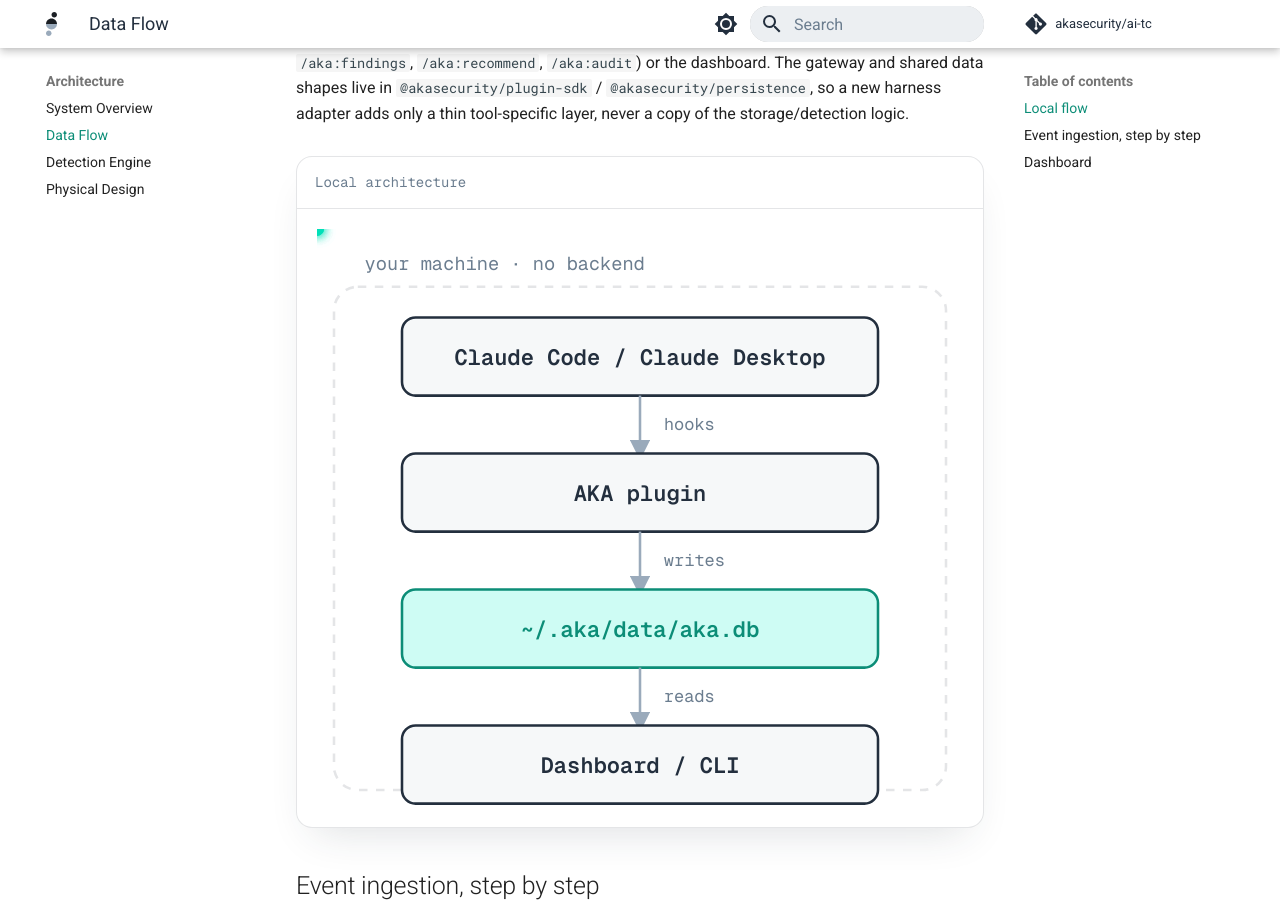
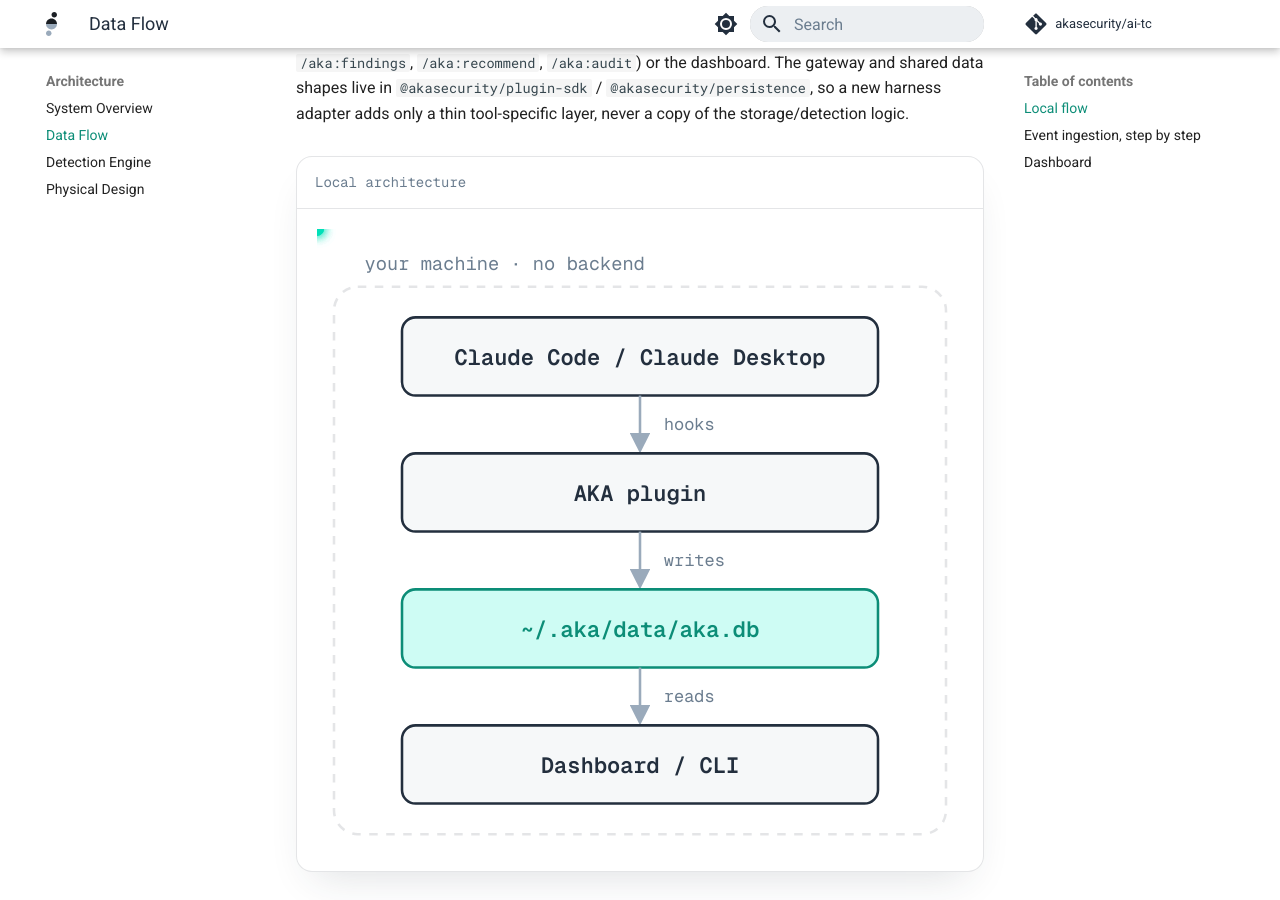
Before and after one commit to akasecurity/ai-tc-docs, an MkDocs documentation site: the page built from docs/architecture/data-flow.md, in a window 1280 px wide and 900 px high, scrolled down 373 px. Built offline with MkDocs 1.6.1 and Material for MkDocs 9.7.7, drawn with Linux system fonts in a browser that asks for light colours; comment, search, counter and statistics services are not loaded.

Commit message:
docs: share animated local-arch diagram via partial
Extract the local-architecture diagram into overrides/partials/local_arch_diagram.html
(animated pulses, viewBox 366 / boundary 322 so the Dashboard node no longer
overflows, arrow tips ending on the block edges). home.html and data-flow.md
both render it from the single partial, so home now shows the animated version.

```diff
--- a/docs/architecture/data-flow.md
+++ b/docs/architecture/data-flow.md
@@ -13,52 +13,8 @@ dashboard. The gateway and shared data shapes live in `@akasecurity/plugin-sdk`
 `@akasecurity/persistence`, so a new harness adapter adds only a thin tool-specific
 layer, never a copy of the storage/detection logic.
 
-<div class="mdx-diagram" style="margin:1.5rem 0;">
-  <div class="mdx-terminal__bar mdx-diagram__bar">
-    <span>Local architecture</span>
-  </div>
-  <div class="mdx-diagram__body">
-    <svg viewBox="0 0 380 340" role="img" aria-label="Claude Code or Claude Desktop talks to the AKA plugin, which writes to a local SQLite store that the dashboard and CLI read directly, all inside your machine with no backend.">
-      <rect class="mdx-diagram__boundary" x="10" y="34" width="360" height="296" rx="14" />
-      <text class="mdx-diagram__boundary-label" x="28" y="24">your machine &middot; no backend</text>
-
-      <rect class="mdx-diagram__node" x="50" y="52" width="280" height="46" rx="8" />
-      <text class="mdx-diagram__node-label" x="190" y="80">Claude Code / Claude Desktop</text>
-
-      <line class="mdx-diagram__arrow" x1="190" y1="98" x2="190" y2="130" marker-end="url(#overview-diagram-arrowhead)" />
-      <text class="mdx-diagram__arrow-label" x="204" y="118">hooks</text>
-      <circle class="mdx-diagram__pulse" r="4">
-        <animateMotion dur="2.4s" begin="0s" repeatCount="indefinite" path="M190,98 L190,130" />
-      </circle>
-
-      <rect class="mdx-diagram__node" x="50" y="132" width="280" height="46" rx="8" />
-      <text class="mdx-diagram__node-label" x="190" y="160">AKA plugin</text>
-
-      <line class="mdx-diagram__arrow" x1="190" y1="178" x2="190" y2="210" marker-end="url(#overview-diagram-arrowhead)" />
-      <text class="mdx-diagram__arrow-label" x="204" y="198">writes</text>
-      <circle class="mdx-diagram__pulse" r="4">
-        <animateMotion dur="2.4s" begin="0.8s" repeatCount="indefinite" path="M190,178 L190,210" />
-      </circle>
-
-      <rect class="mdx-diagram__node mdx-diagram__node--accent" x="50" y="212" width="280" height="46" rx="8" />
-      <text class="mdx-diagram__node-label mdx-diagram__node-label--accent" x="190" y="240">~/.aka/data/aka.db</text>
-
-      <line class="mdx-diagram__arrow" x1="190" y1="258" x2="190" y2="290" marker-end="url(#overview-diagram-arrowhead)" />
-      <text class="mdx-diagram__arrow-label" x="204" y="278">reads</text>
-      <circle class="mdx-diagram__pulse" r="4">
-        <animateMotion dur="2.4s" begin="1.6s" repeatCount="indefinite" path="M190,258 L190,290" />
-      </circle>
-
-      <rect class="mdx-diagram__node" x="50" y="292" width="280" height="46" rx="8" />
-      <text class="mdx-diagram__node-label" x="190" y="320">Dashboard / CLI</text>
-
-      <defs>
-        <marker id="overview-diagram-arrowhead" markerWidth="8" markerHeight="8" refX="4" refY="4" orient="auto">
-          <path class="mdx-diagram__arrowhead" d="M0,0 L8,4 L0,8 Z" />
-        </marker>
-      </defs>
-    </svg>
-  </div>
+<div class="mdx-diagram-wrap" style="margin:1.5rem 0;">
+--8<-- "overrides/partials/local_arch_diagram.html"
 </div>
 
 ## Event ingestion, step by step
--- a/overrides/home.html
+++ b/overrides/home.html
@@ -240,44 +240,7 @@
 
   <section class="mdx-install mdx-local" id="local-architecture">
     <div class="mdx-install__card mdx-local__card">
-      <div class="mdx-diagram">
-        <div class="mdx-terminal__bar mdx-diagram__bar">
-          <span>Local architecture</span>
-        </div>
-        <div class="mdx-diagram__body">
-          <svg viewBox="0 0 380 366" role="img" aria-label="Claude Code talks to the AKA plugin, which writes to a local SQLite store that the dashboard and CLI read directly, all inside your machine with no backend.">
-            <rect class="mdx-diagram__boundary" x="10" y="34" width="360" height="322" rx="14" />
-            <text class="mdx-diagram__boundary-label" x="28" y="24">your machine &middot; no backend</text>
-
-            <rect class="mdx-diagram__node" x="50" y="52" width="280" height="46" rx="8" />
-            <text class="mdx-diagram__node-label" x="190" y="80">Claude Code</text>
-
-            <line class="mdx-diagram__arrow" x1="190" y1="98" x2="190" y2="130" marker-end="url(#mdx-diagram-arrowhead)" />
-            <text class="mdx-diagram__arrow-label" x="204" y="118">hooks</text>
-
-            <rect class="mdx-diagram__node" x="50" y="132" width="280" height="46" rx="8" />
-            <text class="mdx-diagram__node-label" x="190" y="160">AKA plugin</text>
-
-            <line class="mdx-diagram__arrow" x1="190" y1="178" x2="190" y2="210" marker-end="url(#mdx-diagram-arrowhead)" />
-            <text class="mdx-diagram__arrow-label" x="204" y="198">writes</text>
-
-            <rect class="mdx-diagram__node mdx-diagram__node--accent" x="50" y="212" width="280" height="46" rx="8" />
-            <text class="mdx-diagram__node-label mdx-diagram__node-label--accent" x="190" y="240">~/.aka/data/aka.db</text>
-
-            <line class="mdx-diagram__arrow" x1="190" y1="258" x2="190" y2="290" marker-end="url(#mdx-diagram-arrowhead)" />
-            <text class="mdx-diagram__arrow-label" x="204" y="278">reads</text>
-
-            <rect class="mdx-diagram__node" x="50" y="292" width="280" height="46" rx="8" />
-            <text class="mdx-diagram__node-label" x="190" y="320">Dashboard / CLI</text>
-
-            <defs>
-              <marker id="mdx-diagram-arrowhead" markerWidth="8" markerHeight="8" refX="4" refY="4" orient="auto">
-                <path class="mdx-diagram__arrowhead" d="M0,0 L8,4 L0,8 Z" />
-              </marker>
-            </defs>
-          </svg>
-        </div>
-      </div>
+      {% include "partials/local_arch_diagram.html" %}
 
       <div class="mdx-install__copy">
         <p class="mdx-install__eyebrow">Runs entirely on your machine</p>
--- /dev/null
+++ b/overrides/partials/local_arch_diagram.html
@@ -0,0 +1,47 @@
+<div class="mdx-diagram">
+  <div class="mdx-terminal__bar mdx-diagram__bar">
+    <span>Local architecture</span>
+  </div>
+  <div class="mdx-diagram__body">
+    <svg viewBox="0 0 380 366" role="img" aria-label="Claude Code or Claude Desktop talks to the AKA plugin, which writes to a local SQLite store that the dashboard and CLI read directly, all inside your machine with no backend.">
+      <rect class="mdx-diagram__boundary" x="10" y="34" width="360" height="322" rx="14" />
+      <text class="mdx-diagram__boundary-label" x="28" y="24">your machine &middot; no backend</text>
+
+      <rect class="mdx-diagram__node" x="50" y="52" width="280" height="46" rx="8" />
+      <text class="mdx-diagram__node-label" x="190" y="80">Claude Code / Claude Desktop</text>
+
+      <line class="mdx-diagram__arrow" x1="190" y1="98" x2="190" y2="126" marker-end="url(#mdx-diagram-arrowhead)" />
+      <text class="mdx-diagram__arrow-label" x="204" y="118">hooks</text>
+      <circle class="mdx-diagram__pulse" r="4">
+        <animateMotion dur="2.4s" begin="0s" repeatCount="indefinite" path="M190,98 L190,126" />
+      </circle>
+
+      <rect class="mdx-diagram__node" x="50" y="132" width="280" height="46" rx="8" />
+      <text class="mdx-diagram__node-label" x="190" y="160">AKA plugin</text>
+
+      <line class="mdx-diagram__arrow" x1="190" y1="178" x2="190" y2="206" marker-end="url(#mdx-diagram-arrowhead)" />
+      <text class="mdx-diagram__arrow-label" x="204" y="198">writes</text>
+      <circle class="mdx-diagram__pulse" r="4">
+        <animateMotion dur="2.4s" begin="0.8s" repeatCount="indefinite" path="M190,178 L190,206" />
+      </circle>
+
+      <rect class="mdx-diagram__node mdx-diagram__node--accent" x="50" y="212" width="280" height="46" rx="8" />
+      <text class="mdx-diagram__node-label mdx-diagram__node-label--accent" x="190" y="240">~/.aka/data/aka.db</text>
+
+      <line class="mdx-diagram__arrow" x1="190" y1="258" x2="190" y2="286" marker-end="url(#mdx-diagram-arrowhead)" />
+      <text class="mdx-diagram__arrow-label" x="204" y="278">reads</text>
+      <circle class="mdx-diagram__pulse" r="4">
+        <animateMotion dur="2.4s" begin="1.6s" repeatCount="indefinite" path="M190,258 L190,286" />
+      </circle>
+
+      <rect class="mdx-diagram__node" x="50" y="292" width="280" height="46" rx="8" />
+      <text class="mdx-diagram__node-label" x="190" y="320">Dashboard / CLI</text>
+
+      <defs>
+        <marker id="mdx-diagram-arrowhead" markerWidth="8" markerHeight="8" refX="4" refY="4" orient="auto">
+          <path class="mdx-diagram__arrowhead" d="M0,0 L8,4 L0,8 Z" />
+        </marker>
+      </defs>
+    </svg>
+  </div>
+</div>
```
